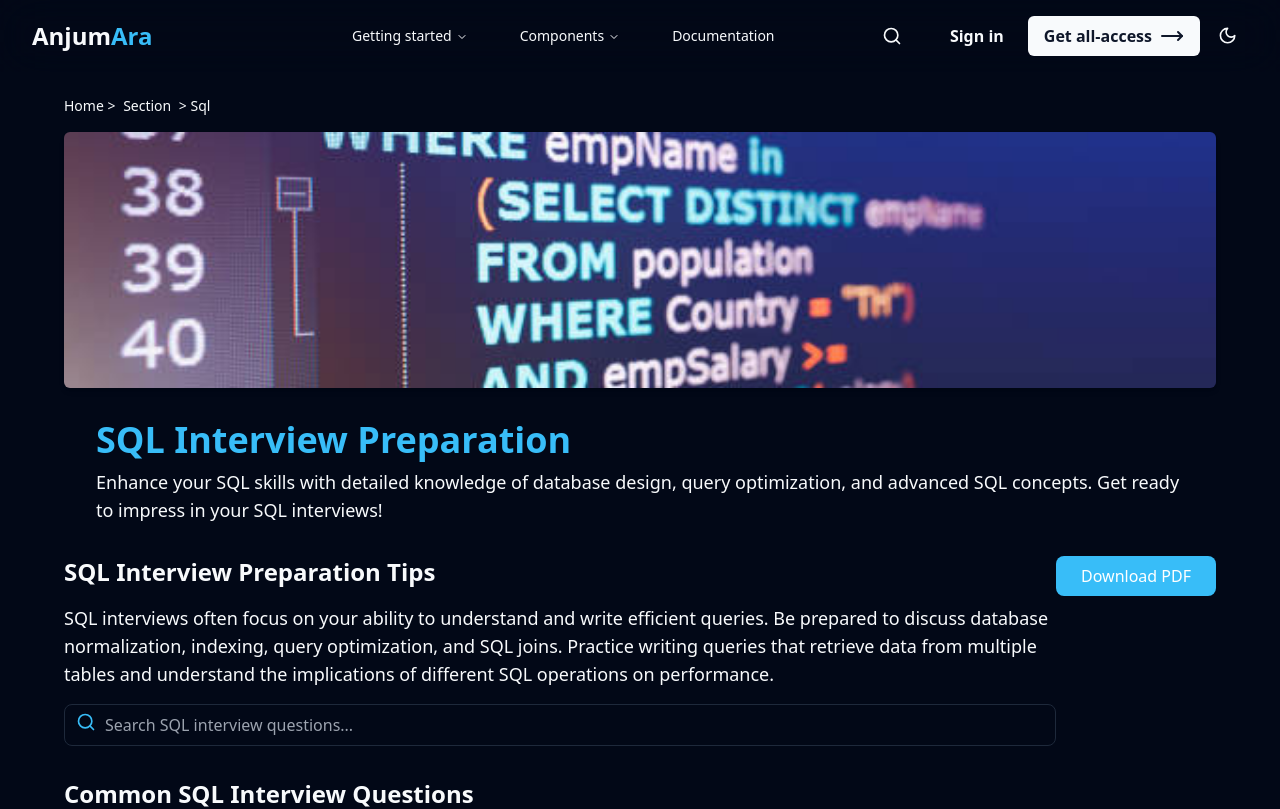
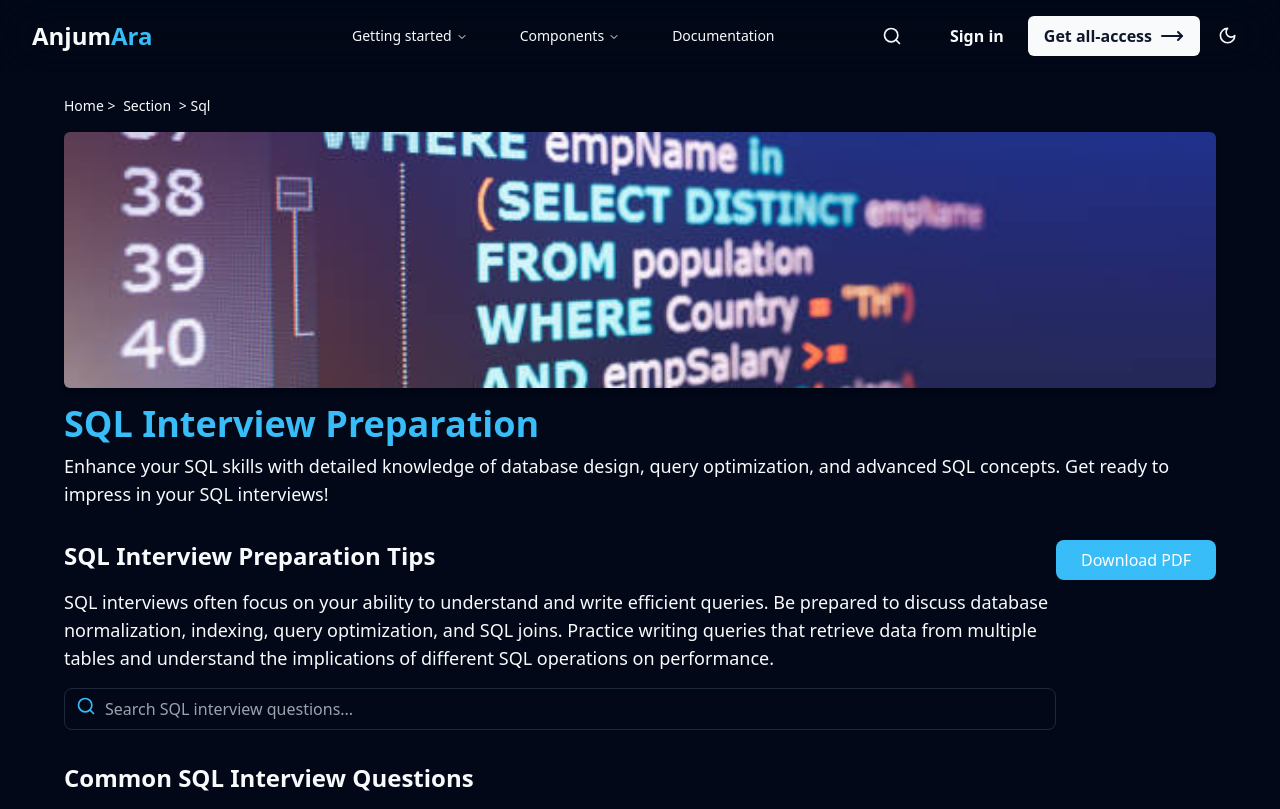
Before and after one commit to mddanish867/anjumara-saas-application, a React (Vite) app: page /section/sql in a window 1280 px wide. Shown: the top 809 px of the page. Built offline with nearby package versions, Linux system fonts and the light colour scheme.

Commit message:
added margin to this component

```diff
--- a/src/Pages/Database/Sql.tsx
+++ b/src/Pages/Database/Sql.tsx
@@ -129,8 +129,8 @@ function Sql() {
           />
 
           {/* Content Below the Header Image */}
-          <div className="mt-4 md:mt-8 px-4 md:px-8 text-start md:text-left">
-            <h2 className="text-2xl md:text-3xl lg:text-4xl font-semibold text-[#38bdf8] mb-2">
+
+            <h2 className="mt-4 text-2xl md:text-3xl lg:text-4xl font-semibold text-[#38bdf8] mb-2">
               SQL Interview Preparation
             </h2>
             <p className="text-sm md:text-base lg:text-lg">
@@ -138,7 +138,7 @@ function Sql() {
               design, query optimization, and advanced SQL concepts. Get ready
               to impress in your SQL interviews!
             </p>
-          </div>
+
         </div>
 
         {/* SQL Interview Tips, Search Input, and Download Button */}
```
